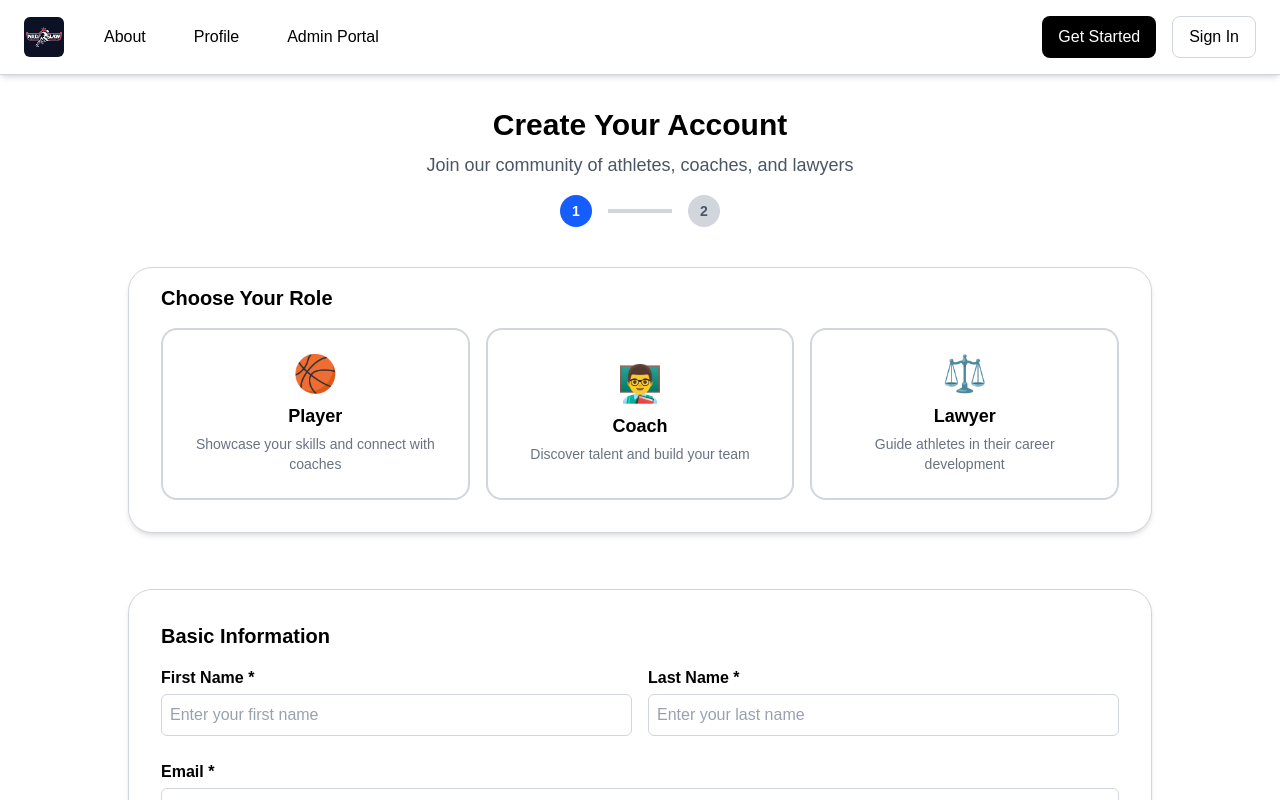
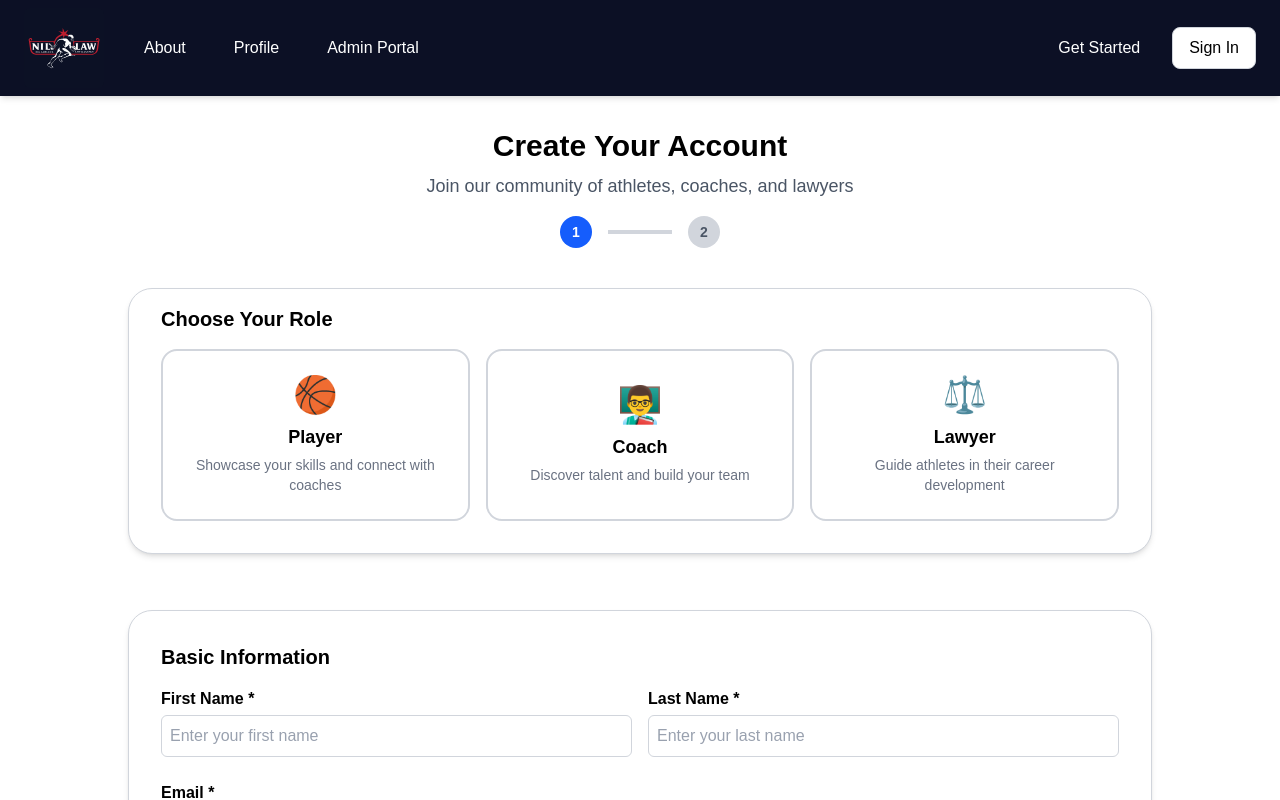
Before and after one commit to Nuclear-CodesUNT/Nuclear-codes-NIL-App, a Next.js app in the folder frontend/: page /signup in a window 1280 px wide. Shown: the top 800 px of the page. Built offline with nearby package versions, Linux system fonts and the light colour scheme.

Commit message:
Adjusted navbar size, styling and color to match rest of app. Logo is bigger and a line now shows user what tab they are on.

```diff
--- a/frontend/src/components/Navbar.tsx
+++ b/frontend/src/components/Navbar.tsx
@@ -1,47 +1,59 @@
+'use client'
+import Image from 'next/image'
 import Link from 'next/link';
+import { usePathname } from 'next/navigation';
 
 export default function NavBar() {
+  const pathname = usePathname();
+
+  const navLinkClass = (path: string) => {
+    const baseClass = "flex items-center gap-2 text-white px-4 py-2 rounded-lg hover:bg-gray-200 transition relative";
+    const activeClass = "after:absolute after:bottom-0 after:left-0 after:right-0 after:h-0.5 after:bg-white";
+    return pathname === path ? `${baseClass} ${activeClass}` : baseClass;
+  };
   return (
-    <nav className="sticky top-0 flex justify-between items-center bg-white px-6 py-4 shadow-md border-b border-gray-300">
-      {/* Left side - Logo will go here + about and profile for now */}
+    <nav className="sticky top-0 flex justify-between items-center bg-brand-navy px-6 py-2 shadow-md">
       <div className="flex items-center gap-6">
-        {/* Nav bar title */}
+        {/* Nav bar logo */}
         <Link href="/" className="text-xl font-bold text-black">
-          <img
+           <Image
             src="/logo/NIL Law.svg"
             alt="NIL Law Logo"
-            className="rounded-md h-10 w-10 object-contain"
+            width={80}
+            height={80}
+            className="rounded-md object-contain"
           />
+
         </Link>
-
+        {/* tabs */}
         <div className="flex gap-4">
           <Link
             href="/about"
-            className="flex items-center gap-2 text-black px-4 py-2 rounded-lg hover:bg-gray-200 transition"
+            className={navLinkClass('/about')}
           >
             <span>About</span>
           </Link>
           <Link
             href="/profile"
-            className="flex items-center gap-2 text-black px-4 py-2 rounded-lg hover:bg-gray-200 transition"
+            className={navLinkClass('/profile')}
           >
             <span>Profile</span>
           </Link>
           <Link
             href="/admin-portal"
-            className="flex items-center gap-2 text-black px-4 py-2 rounded-lg hover:bg-gray-200 transition"
+            className={navLinkClass('/admin-portal')}
           >
             <span>Admin Portal</span>
           </Link>
         </div>
       </div>
 
-      {/* Right side aligned */}
+
       <div className="flex gap-4">
         {/* Sign Up Button */}
         <Link
           href="/signup"
-          className="flex items-center gap-2 bg-black text-white px-4 py-2 rounded-lg hover:bg-gray-800 transition"
+          className="flex items-center gap-2 text-white px-4 py-2 rounded-lg hover:bg-gray-800 transition"
         >
           <span>Get Started</span>
         </Link>
```
